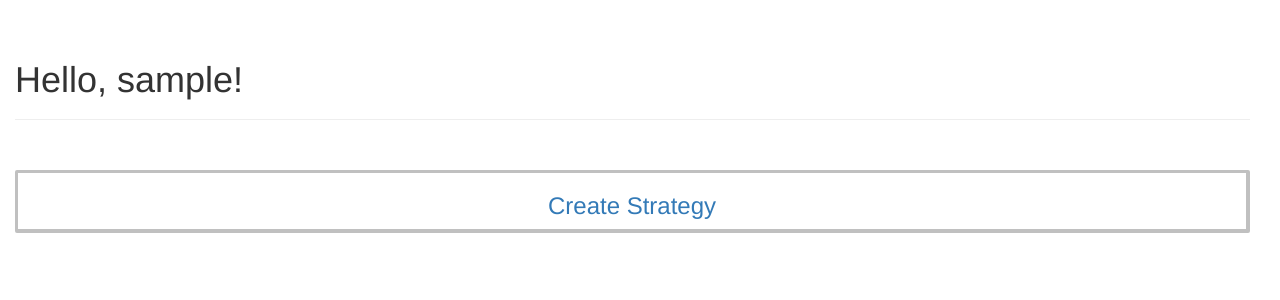
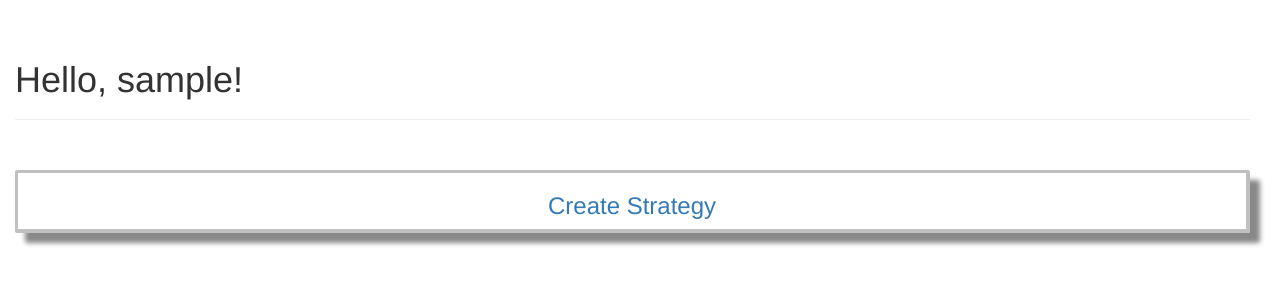
Before and after one commit to sddthree/HHHH, a Flask app: a page that uses app/templates/user.html in a window 1280 px wide. Shown: the part 52-352 px from the top of the page. Run offline with Flask 2, Linux system fonts and the light colour scheme; the visitor is signed in with stand-in values (Sample User, id 1); data comes from the database, SQL or seed files in the repository; data that the repository does not hold is empty; some libraries are stand-ins or nearby versions.

Commit message:
base、user更改

```diff
--- a/app/templates/user.html
+++ b/app/templates/user.html
@@ -16,6 +16,7 @@
   border-style: solid;
   border-radius: 2px;
   border-color: #C0C0C0;
+  box-shadow: 10px 10px 5px #888888;
 }
 .strategies{
   flex-direction: column;
```
Also changed, not shown: app/templates/base.html (indentation only). Lines whose indentation alone changed are shown as unchanged.
